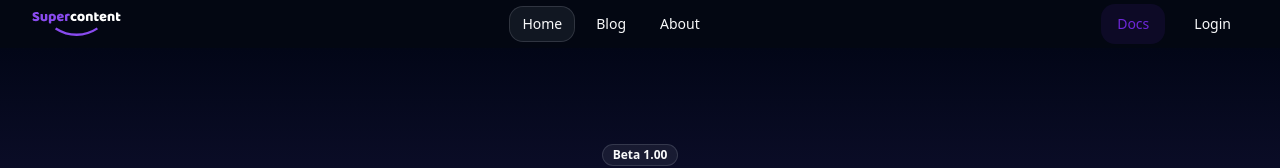
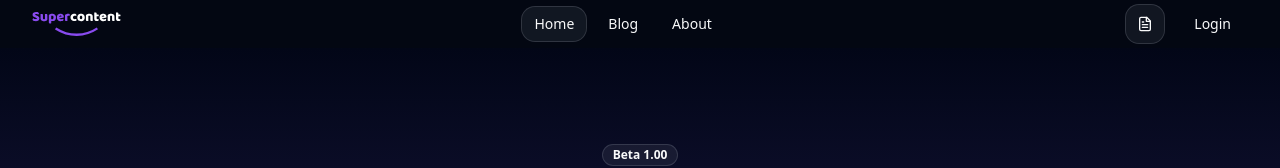
Before and after one commit to julesdo/site-supercontent, a Next.js app: page / in a window 1280 px wide. Shown: the top 168 px of the page. Built offline with nearby package versions, Linux system fonts and the light colour scheme.

Commit message:
maj 1.22

```diff
--- a/components/site-header.tsx
+++ b/components/site-header.tsx
@@ -7,6 +7,7 @@ import Link from "next/link";
 import { MobileSidebar } from "./mobile-sidebar";
 import Logo from "./logo";
 import { buttonVariants } from "./ui/button";
+import { FileText } from "lucide-react";
 
 export function SiteHeader() {
   const [scrollPosition, setScrollPosition] = useState(0);
@@ -48,8 +49,13 @@ export function SiteHeader() {
         </div>
         <div className="flex flex-1 md:flex-none items-center justify-end space-x-4">
           <nav className="flex items-center gap-2 space-x-1">
-          <a data-umami-event-docs="Docs" href="https://docs.supercontent.dev" className={buttonVariants()}>
-              Docs
+          <a data-umami-event-docs="Docs" href="https://docs.supercontent.dev" target="_blank" className={buttonVariants(
+            {
+              size: 'icon',
+              variant: 'glassmorph',
+            }
+          )}>
+              <FileText size={16} />
             </a>
             <Link data-umami-event-linktoapp="Login" href="https://app.supercontent.dev" className={buttonVariants({
               variant: 'ghost',
```
Also changed, not shown: 1 other file (tests, documents, lock files or other folders).
